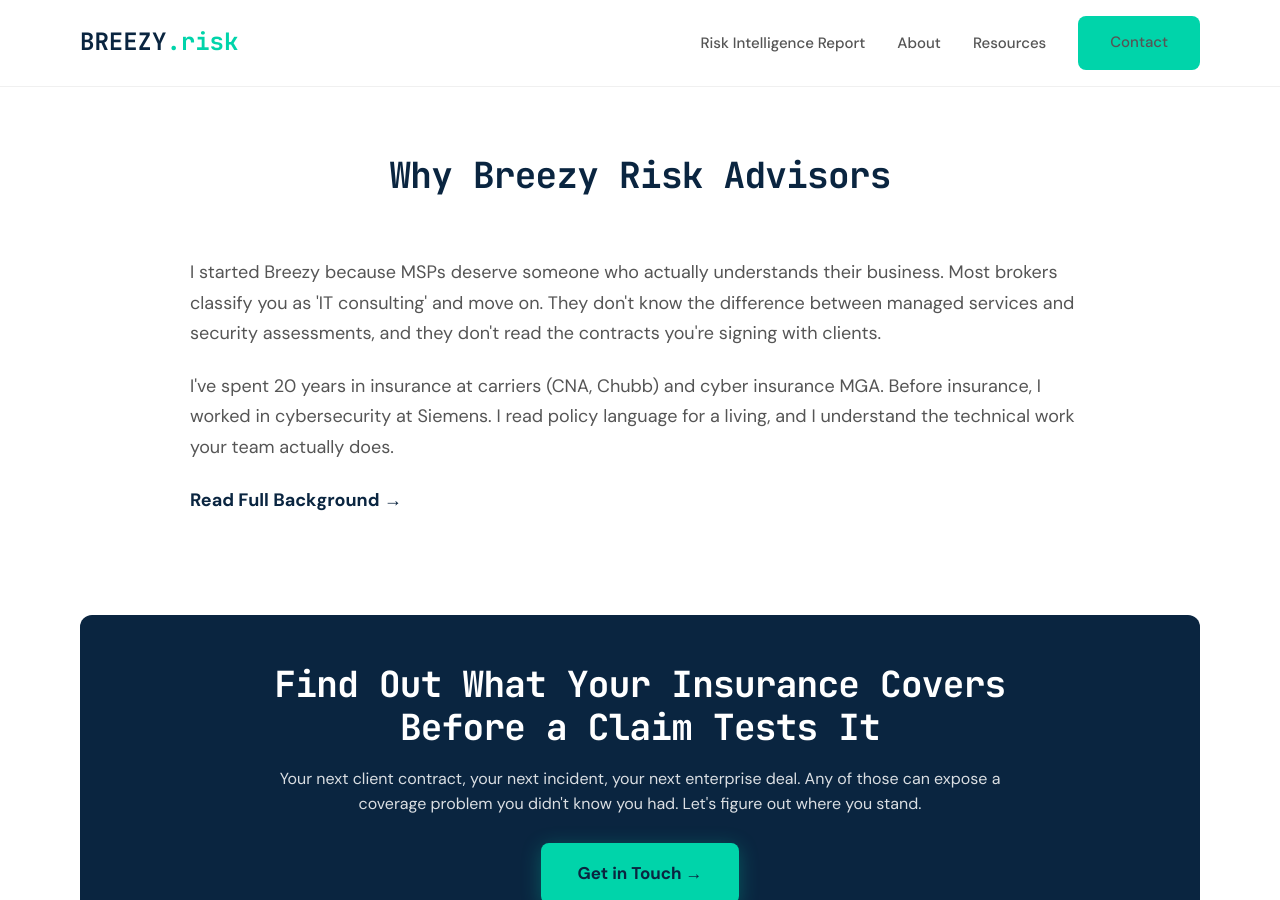
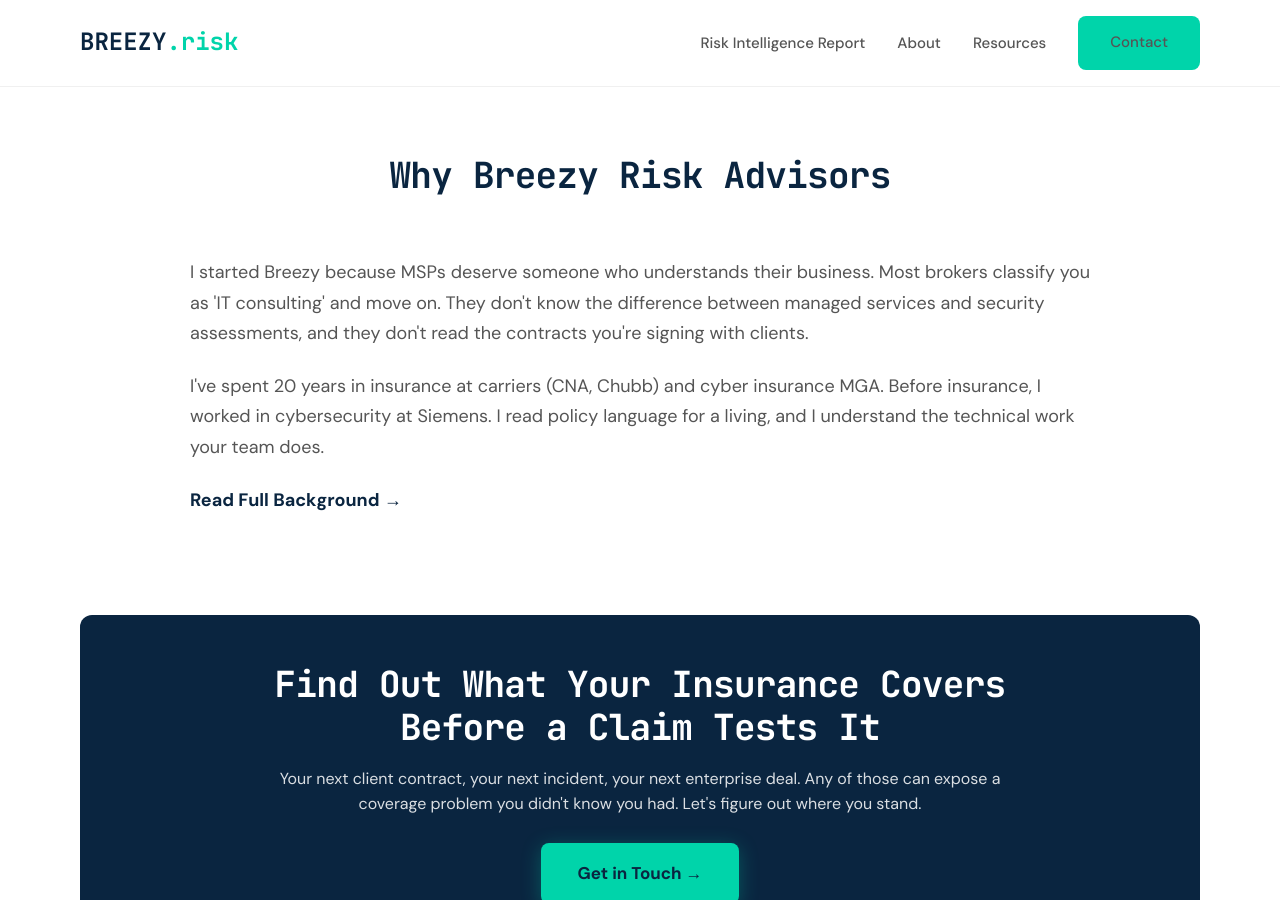
Before and after one commit to joeproe1/breezyins.com, a Jekyll site: the page built from index.html, in a window 1280 px wide and 900 px high, scrolled down 2090 px. Built offline with Jekyll 4.4.1, drawn with Linux system fonts in a browser that asks for light colours; some of the changed text lies outside the part shown.

Commit message:
Reduce 'actually' from 5 uses to 2 on homepage
Keep in H1 and meta description (core message).
Remove from hero subheadline, about section (x2).

Co-Authored-By: Claude Opus 4.6 <noreply@anthropic.com>

```diff
--- a/index.html
+++ b/index.html
@@ -14,7 +14,7 @@ description: "I help MSPs find out what their insurance actually covers. Policy
       <h1>I Help Managed Service Providers Find Out What Their Insurance Actually Covers</h1>
 
       <p class="hero-subheadline">
-        Most MSP policies were written for basic IT support, not the services you actually deliver. Your contracts promise things your coverage won't back up. I audit both sides so you know exactly where you stand.
+        Most MSP policies were written for basic IT support, not the services you deliver today. Your contracts promise things your coverage won't back up. I audit both sides so you know exactly where you stand.
       </p>
 
       <p class="hero-credibility">
@@ -96,11 +96,11 @@ description: "I help MSPs find out what their insurance actually covers. Policy
 
     <div class="section-narrow">
       <p class="section-body">
-        I started Breezy because MSPs deserve someone who actually understands their business. Most brokers classify you as 'IT consulting' and move on. They don't know the difference between managed services and security assessments, and they don't read the contracts you're signing with clients.
+        I started Breezy because MSPs deserve someone who understands their business. Most brokers classify you as 'IT consulting' and move on. They don't know the difference between managed services and security assessments, and they don't read the contracts you're signing with clients.
       </p>
 
       <p class="section-body">
-        I've spent 20 years in insurance at carriers (CNA, Chubb) and cyber insurance MGA. Before insurance, I worked in cybersecurity at Siemens. I read policy language for a living, and I understand the technical work your team actually does.
+        I've spent 20 years in insurance at carriers (CNA, Chubb) and cyber insurance MGA. Before insurance, I worked in cybersecurity at Siemens. I read policy language for a living, and I understand the technical work your team does.
       </p>
 
       <div class="section-actions">
```
